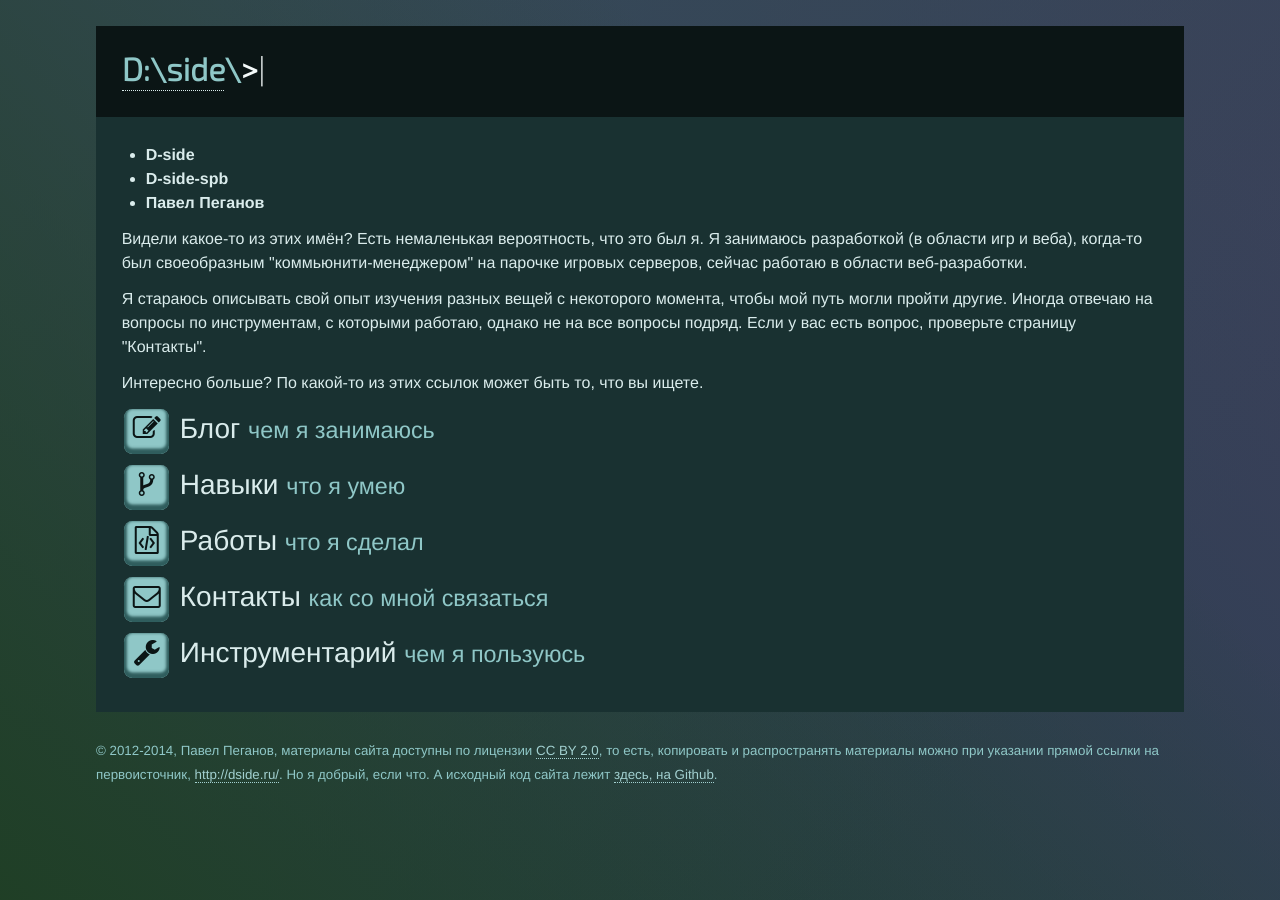
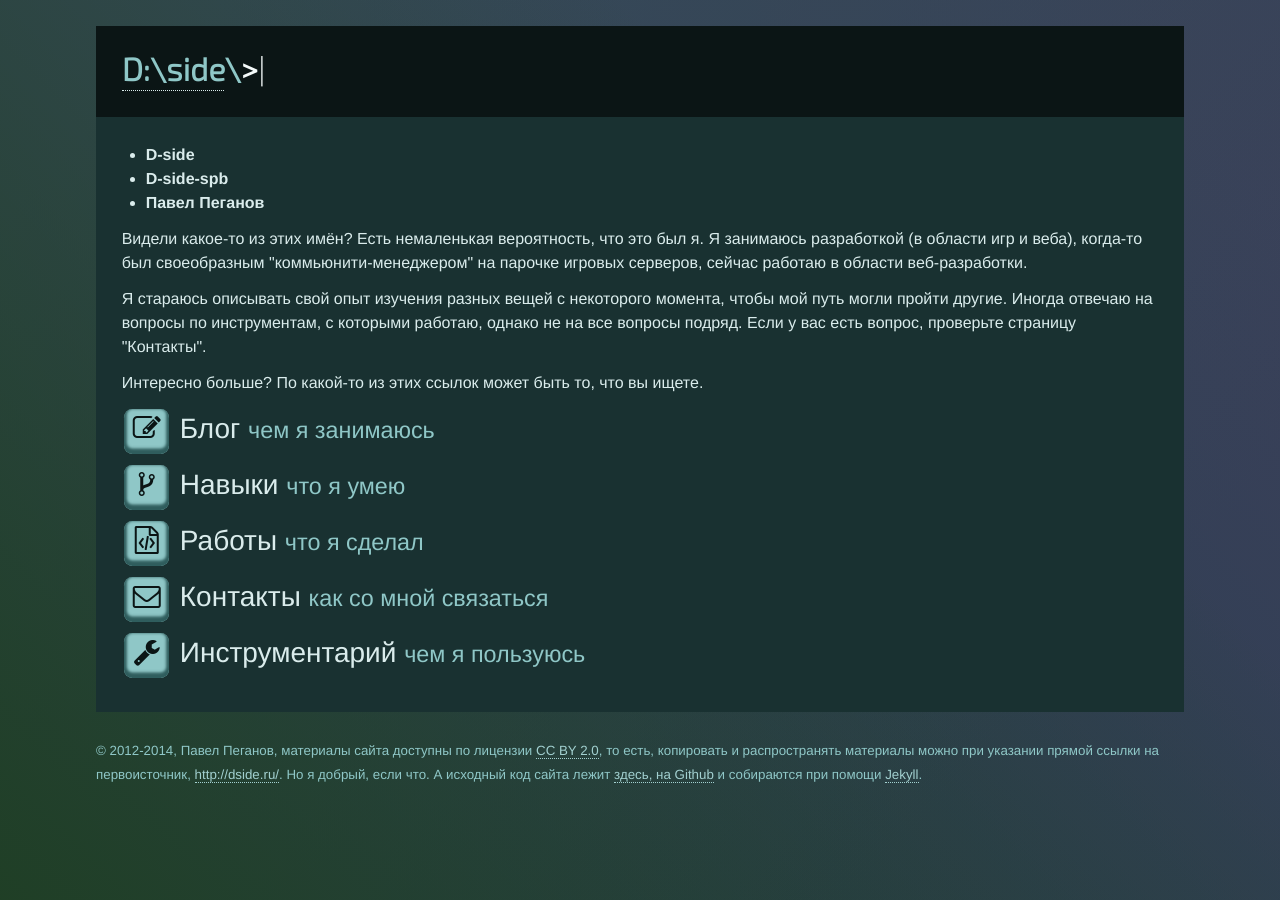
Before and after one commit to D-side/d-side.github.io, a Jekyll site: the page built from index.html, in a window 1280 px wide. Built offline with Jekyll 4.4.1, drawn with Linux system fonts in a browser that asks for light colours.

Commit message:
Jekyll reference

```diff
--- a/_includes/footer.html
+++ b/_includes/footer.html
@@ -1,2 +1,2 @@
-<small>&copy; 2012-2014, Павел Пеганов, материалы сайта доступны по лицензии <a href="http://creativecommons.org/licenses/by/2.0/">CC BY 2.0</a>, то есть, копировать и распространять материалы можно при указании прямой ссылки на первоисточник, <a href="http://dside.ru/">http://dside.ru/</a>. Но я добрый, если что. А исходный код сайта лежит <a href="https://github.com/D-side/dside">здесь, на Github</a>.</small>
+<small>&copy; 2012-2014, Павел Пеганов, материалы сайта доступны по лицензии <a href="http://creativecommons.org/licenses/by/2.0/">CC BY 2.0</a>, то есть, копировать и распространять материалы можно при указании прямой ссылки на первоисточник, <a href="http://dside.ru/">http://dside.ru/</a>. Но я добрый, если что. А исходный код сайта лежит <a href="https://github.com/D-side/dside">здесь, на Github</a> и собираются при помощи <a href="http://jekyllrb.com/">Jekyll</a>.</small>
 <script type="text/javascript" src="http://cdn.mathjax.org/mathjax/latest/MathJax.js?config=TeX-AMS_HTML"></script>
```
